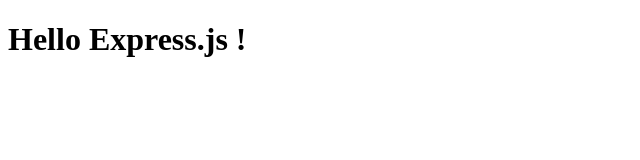
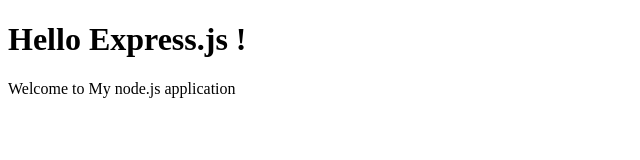
Before and after one commit to thewebdeveloper/express-app, a website: page public/index.html in a window 1280 px wide. Shown: the whole page, without its empty margins (0-640 px from the left). Drawn offline with Linux system fonts and the light colour scheme.

Commit message:
Added a paragraph to the Index file

```diff
--- a/public/index.html
+++ b/public/index.html
@@ -6,5 +6,6 @@
 	</head>
 	<body>
 		<h1>Hello Express.js !</h1>
+		<p>Welcome to My node.js application</p>
 	</body>
 </html>
```
